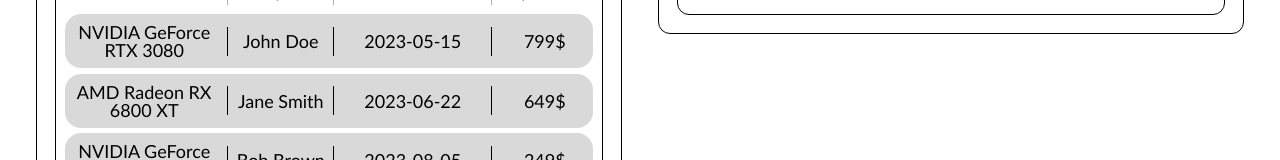
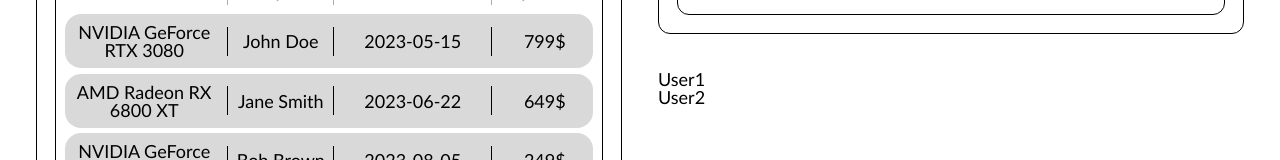
Before and after one commit to Namlev1/react-dashboard, a React (Vite) app: page / in a window 1280 px wide. Shown: the part 1180-1340 px from the top of the page. Built offline with nearby package versions, Linux system fonts and the light colour scheme; the HTML template or start-up script is replaced by a standard one.

Commit message:
first verison of switching accounts

```diff
--- a/src/App.jsx
+++ b/src/App.jsx
@@ -7,6 +7,7 @@
 import ProductRanking from './assets/components/widgets/productRanking/ProductRanking.jsx'
 import SaleChart from './assets/components/widgets/saleChart/saleChart.jsx'
 import OrderView from "./assets/components/molecules/OrderView/OrderView.jsx";
+import Userlist from "./assets/components/molecules/Userlist.jsx";
 
 function App() {
   const viewportWidth = UseViewportWidth()
@@ -33,6 +34,7 @@
             <div>
               <Reviews />
               <SaleChart />
+                <Userlist/>
             </div>
           </>
         )}
--- a/src/assets/components/molecules/Toolbar.jsx
+++ b/src/assets/components/molecules/Toolbar.jsx
@@ -2,10 +2,21 @@
 import './Toolbar.css';
 import {DarkModeToggle} from "../atoms/DarkModeButton.jsx";
 import LanguageIcon from '../atoms/Icons/LanguageIcon.svg';
+import {useDispatch, useSelector} from "react-redux";
+import {toggle} from "../../../store/accountSlice.js";
+import store from "../../../store/store.js";
 
 const Toolbar = () => {
     const [isShopDropdownOpen, setShopDropdownOpen] = useState(false);
     const [isAccountDropdownOpen, setAccountDropdownOpen] = useState(false);
+    const [isAccountListOpen, setAccountListOpen] = useState(false);
+
+    const dispatch = useDispatch();
+    const accountId = useSelector((store) => store.accountSlice.accountId)
+    const handleToggle = () => {
+        dispatch(toggle());
+        toggleAccountList();
+    };
 
     const toggleShopDropdown = () => {
         setShopDropdownOpen(!isShopDropdownOpen);
@@ -13,6 +24,10 @@
 
     const toggleAccountDropdown = () => {
         setAccountDropdownOpen(!isAccountDropdownOpen);
+    };
+
+    const toggleAccountList = () => {
+        setAccountListOpen(!isAccountListOpen);
     };
 
     return (
@@ -45,8 +60,18 @@
                         <div className="toolbar-dropdown-menu">
                             <div className="toolbar-dropdown-item">Settings</div>
                             <div className="toolbar-dropdown-item">Help</div>
-                            <div className="toolbar-dropdown-item">Switch account</div>
+                            <div className="toolbar-dropdown-item" onClick={toggleAccountList}>Switch account</div>
                             <div className="toolbar-dropdown-item">Log out</div>
+                        </div>
+                    )}
+                    {isAccountListOpen && accountId == "1" &&(
+                        <div className="toolbar-dropdown-menu">
+                            <div className="toolbar-dropdown-item" onClick={handleToggle}>Account1</div>
+                        </div>
+                    )}
+                    {isAccountListOpen && accountId == "2" &&(
+                        <div className="toolbar-dropdown-menu">
+                            <div className="toolbar-dropdown-item">No other accounts logged in</div>
                         </div>
                     )}
                 </div>
--- /dev/null
+++ b/src/assets/components/molecules/Userlist.jsx
@@ -0,0 +1,16 @@
+import React, { useState } from 'react';
+
+const UserList = () => {
+    const users = ['User1', 'User2'];  // Przykładowi użytkownicy
+    return (
+        <div className="user-list">
+            <ul>
+                {users.map((user, index) => (
+                    <li key={index}>{user}</li>
+                ))}
+            </ul>
+        </div>
+    );
+};
+
+export default UserList;
```
